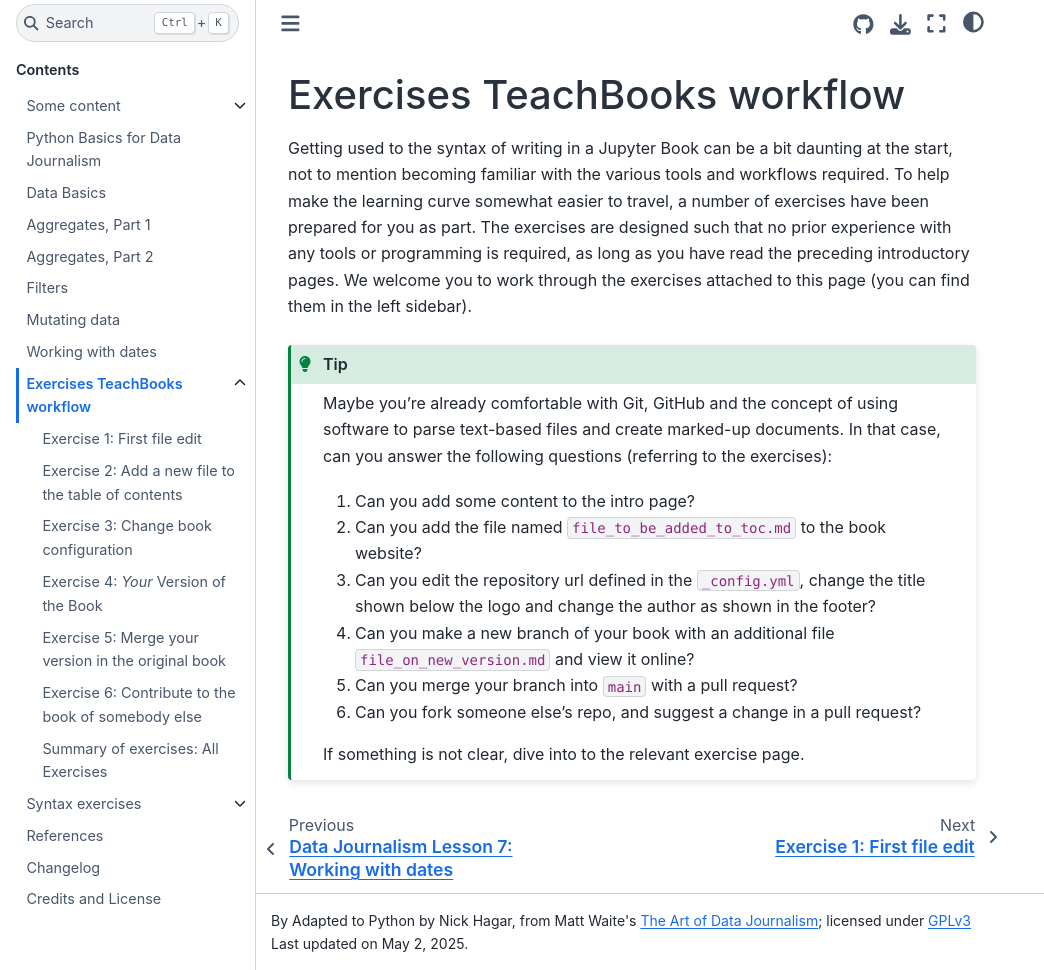
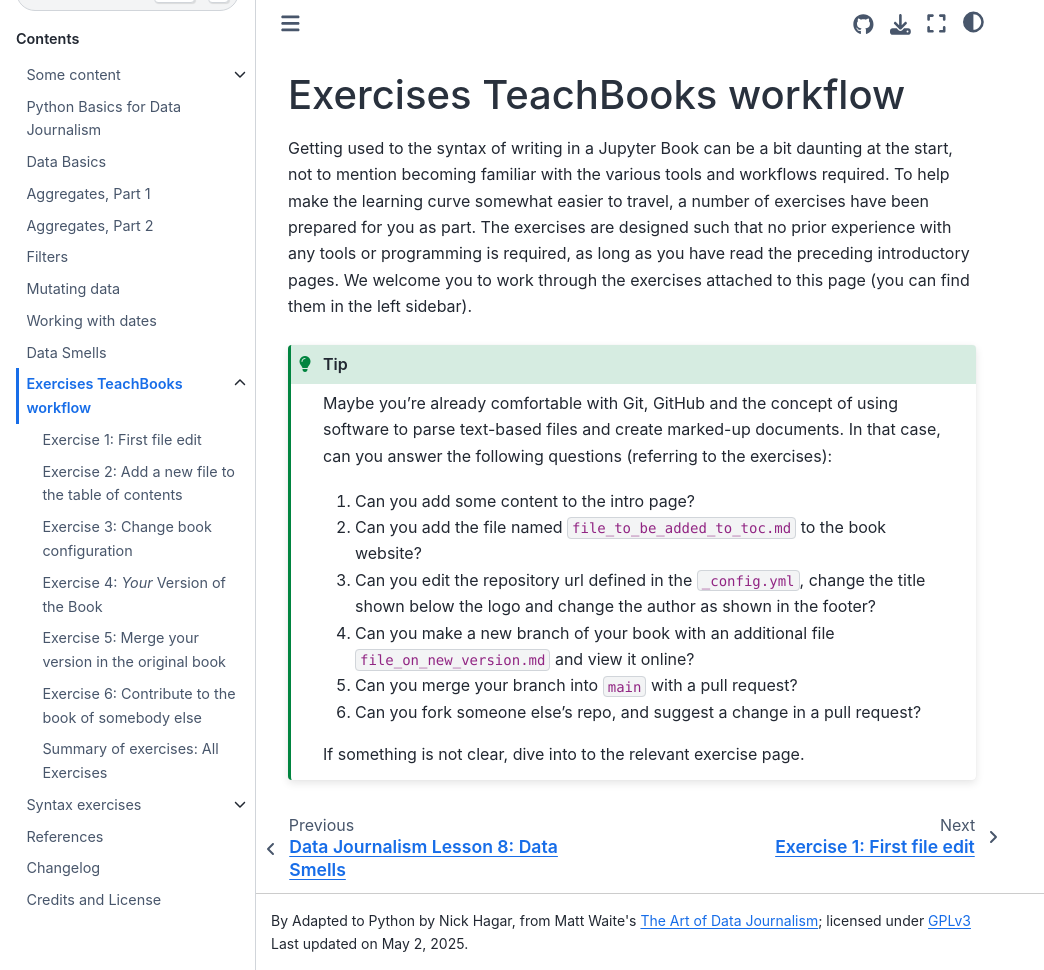
Before and after one commit to NHagar/data-journalism-python, a Jupyter Book: the page built from book/exercises.md, in a window 1280 px wide and 970 px high. Shown: the whole window, without its empty margins (0-1044 px from the left). Built offline with Jupyter Book 1.0.4 settings and Sphinx 7.4.7 and the Sphinx Book theme 1.1.4, drawn with Linux system fonts in a browser that asks for light colours; comment, search, counter and statistics services are not loaded.

Commit message:
chapter 8

```diff
--- a/book/_toc.yml
+++ b/book/_toc.yml
@@ -22,6 +22,8 @@
         title: "Mutating data"
       - file: python_basics/07-workingwithdates.ipynb
         title: "Working with dates"
+      - file: python_basics/08-datacleaning1.ipynb
+        title: "Data Smells"
       - file: exercises.md
         sections:
           - file: exercises/001.md
```
Also changed, not shown: book/python_basics/08-datacleaning1.ipynb (added).
